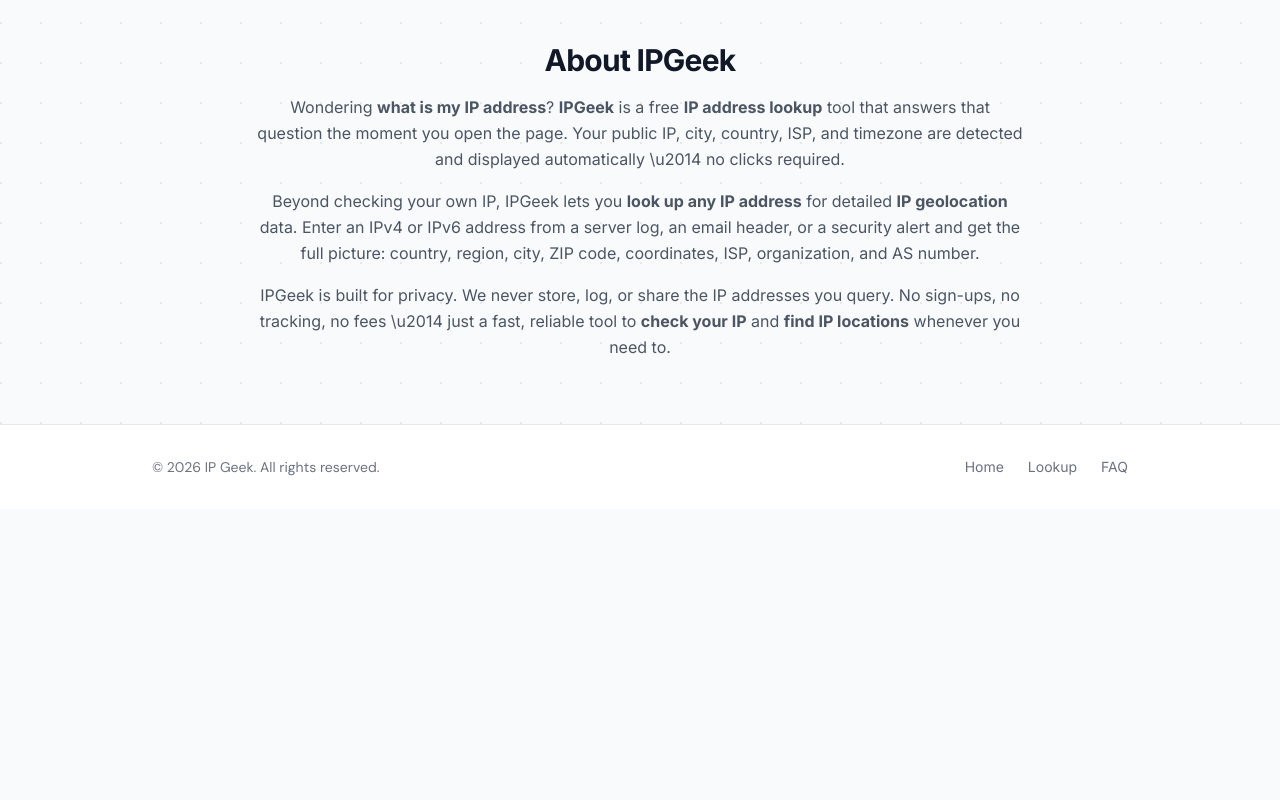
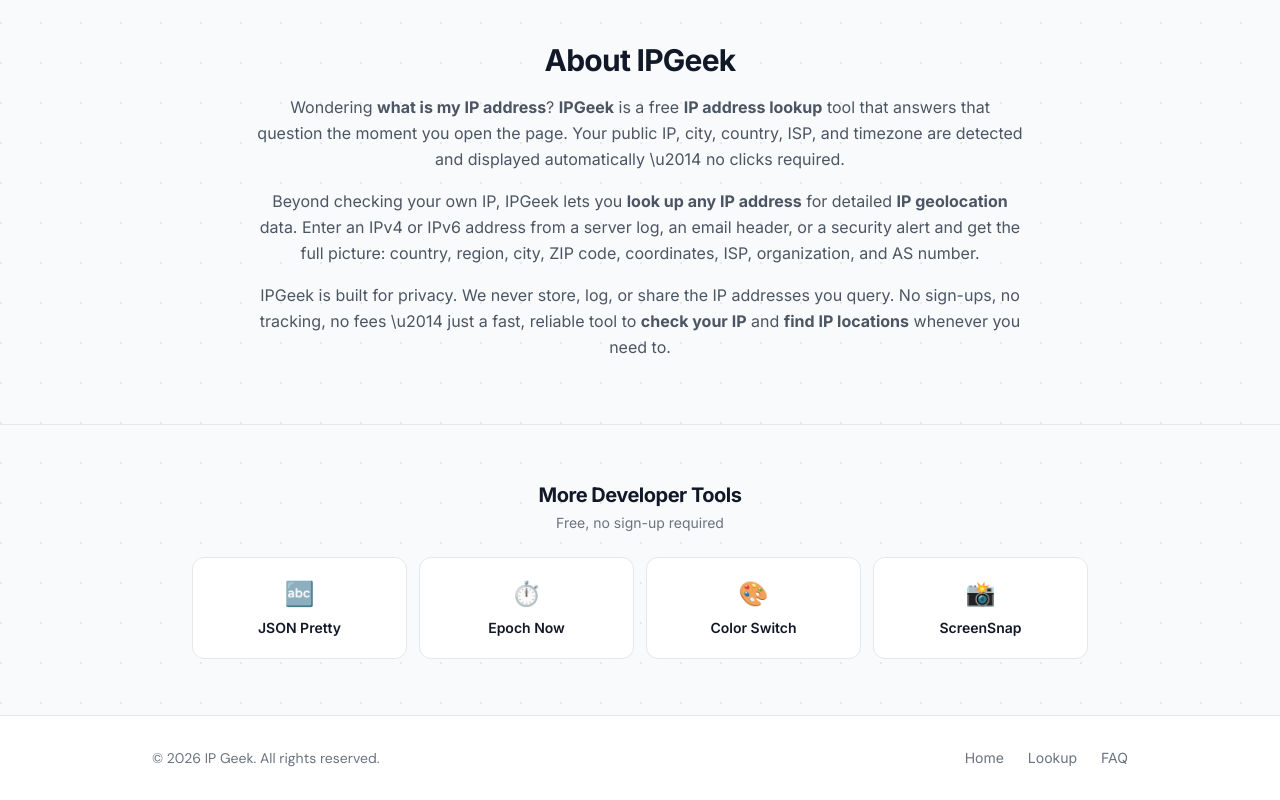
Before and after one commit to Vincentwei1021/ip-geek, a Next.js app: page / in a window 1280 px wide. Shown: the part 2498-3298 px from the top of the page. Before the commit the page ends 3007 px from the top, so only its background shows below. Built offline with nearby package versions, Linux system fonts and the light colour scheme; no server answers.

Commit message:
feat: add 'More Developer Tools' cross-navigation section

```diff
--- a/src/app/page.tsx
+++ b/src/app/page.tsx
@@ -4,6 +4,7 @@
 import HowTo from "@/components/HowTo";
 import FAQ from "@/components/FAQ";
 import Footer from "@/components/Footer";
+import DevToolsNav from "@/components/DevToolsNav";
 
 /* ── FAQ data ── */
 const faqItems = [
@@ -174,6 +175,7 @@
             </div>
           </div>
         </section>
+        <DevToolsNav currentSlug="ip-geek" />
       </main>
       <Footer />
 
--- /dev/null
+++ b/src/components/DevToolsNav.tsx
@@ -0,0 +1,37 @@
+const devTools = [
+  { name: "JSON Pretty", emoji: "🔤", url: "https://json.toolboxlite.com", slug: "json-pretty" },
+  { name: "Epoch Now", emoji: "⏱️", url: "https://epoch.toolboxlite.com", slug: "epoch-now" },
+  { name: "Color Switch", emoji: "🎨", url: "https://color.toolboxlite.com", slug: "color-switch" },
+  { name: "IP Geek", emoji: "🌐", url: "https://ip.toolboxlite.com", slug: "ip-geek" },
+  { name: "ScreenSnap", emoji: "📸", url: "https://screenshot.toolboxlite.com", slug: "screen-snap" },
+];
+
+export default function DevToolsNav({ currentSlug }: { currentSlug: string }) {
+  const others = devTools.filter((t) => t.slug !== currentSlug);
+  return (
+    <section className="border-t border-gray-200 dark:border-gray-800 px-4 py-10 sm:px-6 sm:py-14">
+      <div className="mx-auto max-w-4xl">
+        <h2 className="text-center text-lg font-bold tracking-tight text-gray-900 dark:text-gray-100 sm:text-xl">
+          More Developer Tools
+        </h2>
+        <p className="mt-1 text-center text-sm text-gray-500 dark:text-gray-400">
+          Free, no sign-up required
+        </p>
+        <div className="mt-6 grid grid-cols-2 gap-3 sm:grid-cols-4">
+          {others.map((tool) => (
+            <a
+              key={tool.slug}
+              href={tool.url}
+              target="_blank"
+              rel="noopener noreferrer"
+              className="group flex flex-col items-center gap-2 rounded-xl border border-gray-200 bg-white px-4 py-5 text-center transition-all hover:-translate-y-0.5 hover:border-gray-300 hover:shadow-md dark:border-gray-800 dark:bg-gray-900 dark:hover:border-gray-700"
+            >
+              <span className="text-2xl">{tool.emoji}</span>
+              <span className="text-sm font-semibold text-gray-900 dark:text-gray-100">{tool.name}</span>
+            </a>
+          ))}
+        </div>
+      </div>
+    </section>
+  );
+}
```
